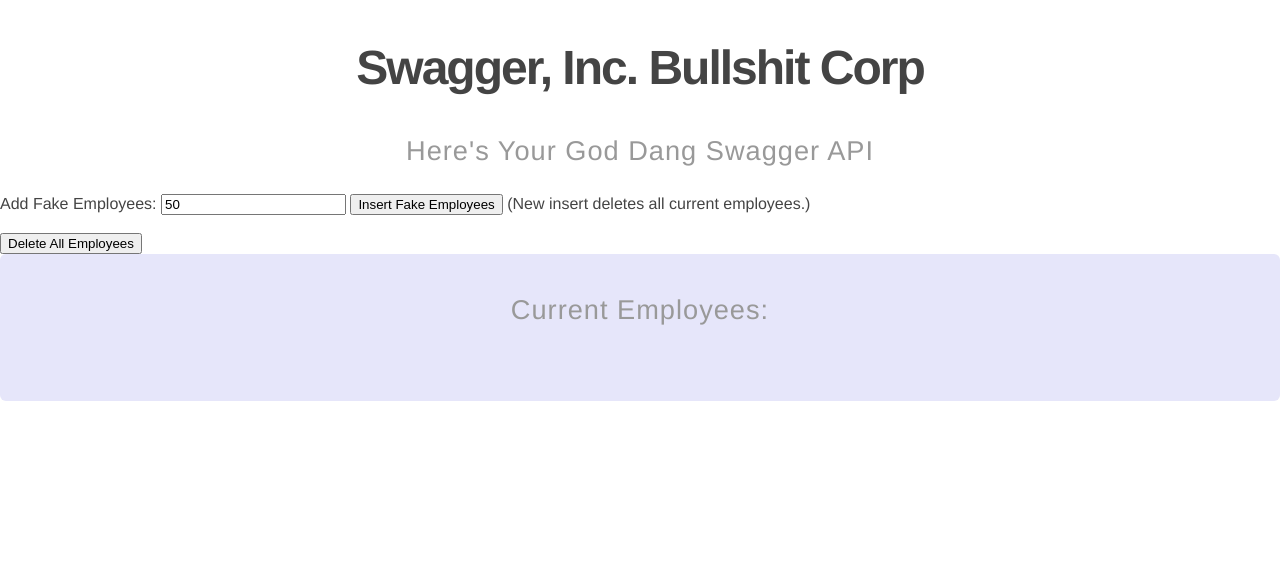
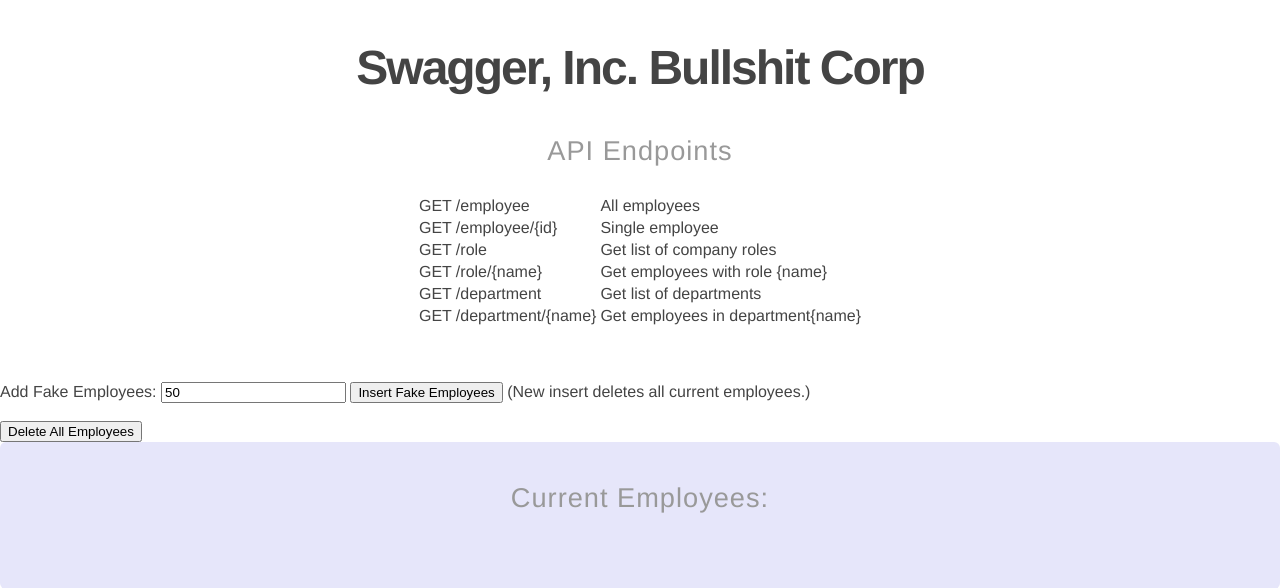
Before and after one commit to DataPointChris/mongorest, a Flask app: page / in a window 1280 px wide. Shown: the top 588 px of the page. Run offline with Flask 2, Linux system fonts and the light colour scheme; data that the repository does not hold is empty.

Commit message:
update: Add endpoint definitions

```diff
--- a/mongorest/templates/index.html
+++ b/mongorest/templates/index.html
@@ -12,7 +12,41 @@
 <body>
     <h2>Swagger, Inc. Bullshit Corp</h2>
 
-    <h3>Here's Your God Dang Swagger API</h3>
+    <h3>API Endpoints</h3>
+    <table align="center">
+        <tr>
+            <td>GET</td>
+            <td>/employee</td>
+            <td>All employees</td>
+        </tr>
+        <tr>
+            <td>GET</td>
+            <td>/employee/{id}</td>
+            <td>Single employee</td>
+        </tr>
+        <tr>
+            <td>GET</td>
+            <td>/role</td>
+            <td>Get list of company roles</td>
+        </tr>
+        <tr>
+            <td>GET</td>
+            <td>/role/{name}</td>
+            <td>Get employees with role {name}</td>
+        </tr>
+        <tr>
+            <td>GET</td>
+            <td>/department</td>
+            <td>Get list of departments</td>
+        </tr>
+        <tr>
+            <td>GET</td>
+            <td>/department/{name}</td>
+            <td>Get employees in department{name}</td>
+        </tr>
+    </table>
+
+    <br><br><br>
     <div>
         <form method="POST">
             <label for='numemps'>Add Fake Employees: </label>
```
